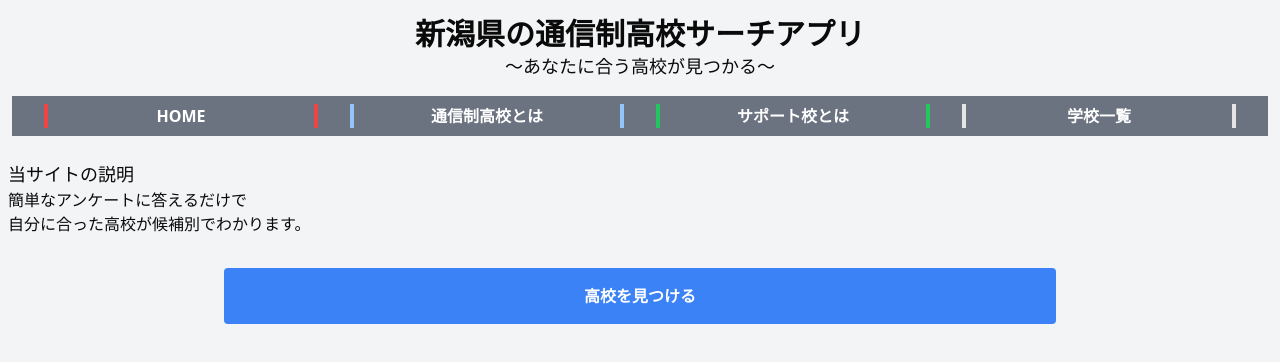
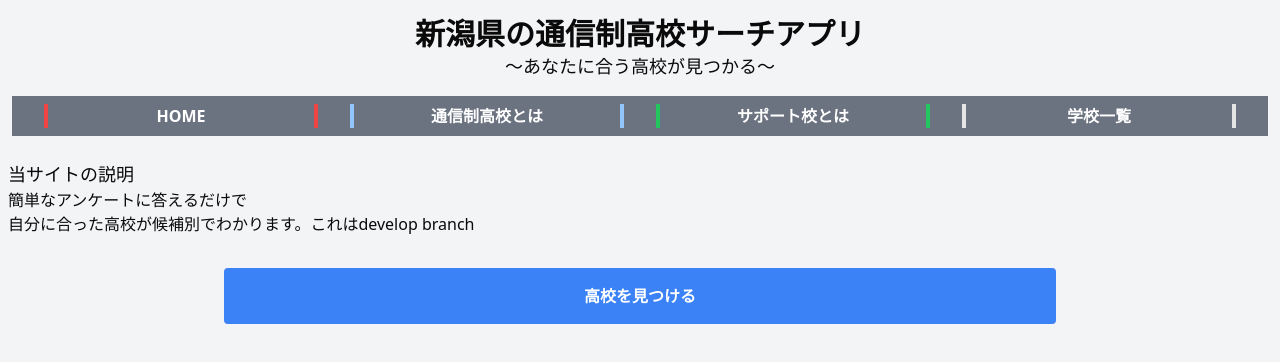
Before and after one commit to Sug1re/correspondence-app, a Next.js app: page / in a window 1280 px wide. Shown: the top 362 px of the page. Built offline with nearby package versions, Linux system fonts and the light colour scheme.

Commit message:
test commit for branch

```diff
--- a/app/page.tsx
+++ b/app/page.tsx
@@ -15,7 +15,7 @@ export default function Home() {
           簡単なアンケートに答えるだけで
           {/* <br />で改行*/}
           <br />
-          自分に合った高校が候補別でわかります。
+          自分に合った高校が候補別でわかります。これはdevelop branch
         </p>
       </section>
       <section className=" flex justify-center px-4">
```
Also changed, not shown: 1 other file (tests, documents, lock files or other folders).
